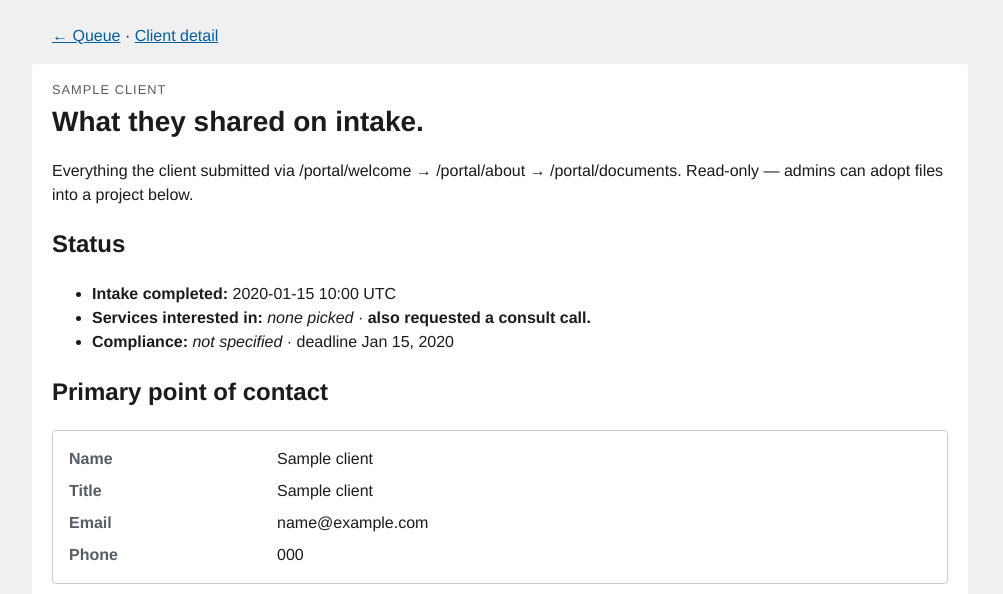
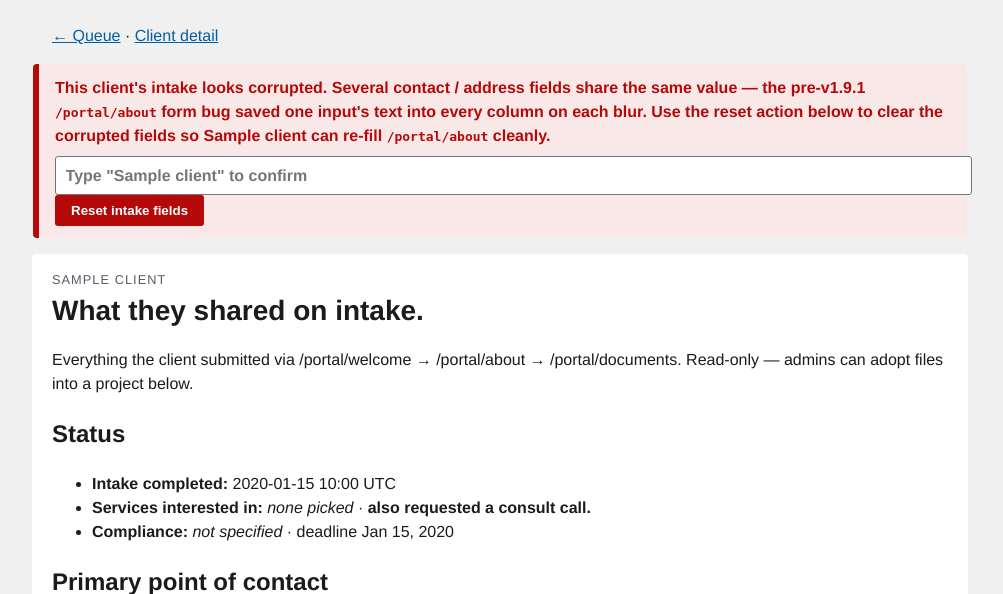
Before and after one commit to gene-png/SHIELD, a Flask app: page /clients/1/intake in a window 1280 px wide. Shown: the part 86-680 px from the top of the page, without its empty margins (140-1143 px from the left). Run offline with Flask 3, Linux system fonts and the light colour scheme; a user stored in the database is signed in; tables that the repository leaves empty hold one stand-in row (values such as "Sample post"); some libraries are stand-ins or nearby versions.

Commit message:
v1.9.2: auto-surface the intake-reset banner when corruption is detected
User feedback: "there is no admin reset button available anywhere."

The reset button was in /clients/<id>/intake but tucked behind a
collapsed <details> toggle with a small "Admin: reset intake fields"
summary. Easy to miss. Worse, it's only on the intake page — an admin
landing on /clients/<id> (the more common entry point) couldn't see
the reset path at all.

Fix: auto-detect the corruption shape and surface a prominent red
banner with the reset action whenever the data looks bad.

Detection: count duplicates across the 15 intake fields. If 3+
fields share the same non-empty value, the row almost certainly hit
the pre-v1.9.1 form bug — surface the banner.

Two surfaces:
  - /clients/<id>/intake: banner with the typed-confirmation reset
    form inline at the top of the page (not buried in <details>).
  - /clients/<id>: banner with an "Open intake to reset →" CTA so
    the admin doesn't have to know which sub-page to look at.

The original <details>-collapsed reset block at the bottom of the
intake page stays as the always-available admin verb for cases where
the heuristic doesn't fire (e.g. ≤2 fields look identical).

Tests: 3 new pins in tests/test_v191_round8_fixes.py:
  - corruption banner renders when 3+ fields share a value
  - no banner for clean data
  - client detail page also shows the banner + reset link
Full suite: 434 passing.

Co-Authored-By: Claude Opus 4.7 (1M context) <noreply@anthropic.com>

```diff
--- a/shield/spine/clients.py
+++ b/shield/spine/clients.py
@@ -480,10 +480,27 @@ def intake_view(client_id: str):
         p for p in client.projects
         if not p.is_client_repository and not p.archived
     ]
+
+    # v1.9.2: auto-detect the pre-v1.9.1 "every field saved as legal_name"
+    # corruption shape. If 3+ of the intake fields share the same
+    # non-empty value, the row almost certainly hit the old form bug.
+    # We flag this so the template can render a prominent banner with
+    # the reset button — admins shouldn't have to know to expand a
+    # small <details> toggle.
+    from collections import Counter
+    intake_values = [
+        getattr(client, col, None) for col in _ABOUT_FIELDS_RESETTABLE
+    ]
+    non_empty = [v for v in intake_values if v]
+    most_common_count = (Counter(non_empty).most_common(1)[0][1]
+                         if non_empty else 0)
+    looks_corrupted = most_common_count >= 3
+
     return render_template(
         "clients/intake_view.html",
         client=client, repo_uploads=repo_uploads,
         repo=repo, real_projects=real_projects,
+        looks_corrupted=looks_corrupted,
     )
 
 
@@ -841,7 +858,21 @@ def detail(client_id: str):
         .order_by(CapabilityList.version.desc())
         .all()
     )
-    return render_template("clients/detail.html", client=client, capability_lists=lists)
+    # Same corruption-detection heuristic as intake_view so the
+    # corruption banner appears on whichever page the admin lands on.
+    from collections import Counter
+    intake_values = [
+        getattr(client, col, None) for col in _ABOUT_FIELDS_RESETTABLE
+    ]
+    non_empty = [v for v in intake_values if v]
+    most_common_count = (Counter(non_empty).most_common(1)[0][1]
+                         if non_empty else 0)
+    looks_corrupted = most_common_count >= 3
+    return render_template(
+        "clients/detail.html",
+        client=client, capability_lists=lists,
+        looks_corrupted=looks_corrupted,
+    )
 
 
 @bp.route("/<client_id>/admin-field", methods=["POST"])
--- a/shield/templates/clients/intake_view.html
+++ b/shield/templates/clients/intake_view.html
@@ -6,6 +6,33 @@
   <a href="{{ url_for('clients.queue') }}">&larr; Queue</a>
   &middot; <a href="{{ url_for('clients.detail', client_id=client.id) }}">Client detail</a>
 </p>
+
+{# v1.9.2: prominent banner when the intake fields look corrupted by
+   the pre-v1.9.1 form bug (3+ fields share the same value). #}
+{% if current_user.role.value == 'admin' and looks_corrupted %}
+  <div class="shield-jobs-alert" style="max-width:56rem;margin:1rem auto;">
+    <strong>This client's intake looks corrupted.</strong>
+    Several contact / address fields share the same value &mdash; the
+    pre-v1.9.1 <code>/portal/about</code> form bug saved one input's
+    text into every column on each blur. Use the reset action below
+    to clear the corrupted fields so {{ client.name }} can re-fill
+    <code>/portal/about</code> cleanly.
+    <br>
+    <form method="POST"
+          action="{{ url_for('clients.reset_intake_fields', client_id=client.id) }}"
+          class="usa-form usa-form--inline"
+          style="margin-top:.5rem;"
+          onsubmit="return confirm('Reset “{{ client.name }}” intake fields? Contact + address data will be cleared. Uploads stay.');">
+      <input type="hidden" name="csrf_token" value="{{ csrf_token() }}">
+      <input class="usa-input" type="text"
+             name="confirmation_phrase"
+             placeholder='Type "{{ client.name }}" to confirm'
+             style="min-width:22rem;">
+      <button class="usa-button"
+              style="background:#b50909;">Reset intake fields</button>
+    </form>
+  </div>
+{% endif %}
 
 <section class="shield-exec" style="max-width:56rem;margin:1rem auto;">
   <p class="shield-exec__eyebrow">{{ client.name }}</p>
```
Also changed, not shown: shield/templates/clients/detail.html (+14 -0 lines), tests/test_v191_round8_fixes.py (+51 -0 lines).
